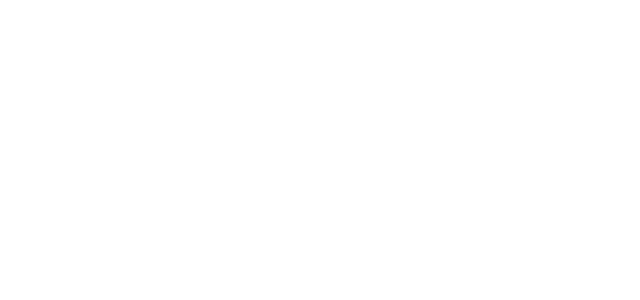
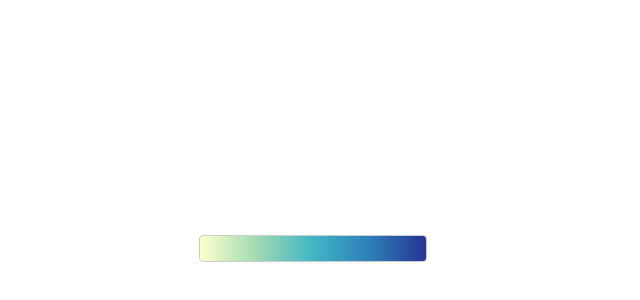
Before and after one commit to DaemonCypher/Visualization-Project, a SvelteKit app: page /story in a window 1280 px wide. Shown: the part 9886-10186 px from the top of the page, without its empty margins (0-640 px from the left). Built offline with nearby package versions, Linux system fonts and the light colour scheme.

Commit message:
added legend

```diff
--- a/src/routes/story/page-bmi.svelte
+++ b/src/routes/story/page-bmi.svelte
@@ -26,6 +26,17 @@
                 For the 1st tier, the charges are similar across BMI. But for
                 the 3rd tier, most of the people are obese (BMI>30), and the
                 charges increase with BMI.
+                <br />
+                <br />
+                <div style="color: #fc8d59; font-weight: bold;">
+                    Orange encode smoker
+                </div>
+                <div style="color: #91cf60; font-weight: bold;">
+                    Green encode non-smoker
+                </div>
+                <div style="font-weight: bold;">
+                    size of the circle encode age
+                </div>
             </h4>
             <!-- <progress value={progress} max="50"></progress> -->
             {#if progress > 10}
--- a/src/routes/story/page-smoker.svelte
+++ b/src/routes/story/page-smoker.svelte
@@ -23,6 +23,15 @@
             <h4>
                 Most of the people do not smoke. Smokers tend to pay more for
                 insurance.
+                <br />
+                <br />
+                <div class="bmi-gradient-legend">
+                    <span>Low BMI</span>
+                    <div class="gradient-bar"></div>
+                    <span>High BMI</span>
+                </div>
+                <p class="legend-caption">Deeper blue indicates higher BMI</p>
+
                 <!-- <progress value={progress} max="50"></progress> -->
                 {#if progress > 10}
                     <PieChart {insurance} group="smoker_category" />
@@ -65,4 +74,32 @@
         border: 1px solid white;
         width: 350px;
     }
+
+    .bmi-gradient-legend {
+        display: flex;
+        align-items: center;
+        gap: 10px;
+        font-family: sans-serif;
+    }
+
+    .gradient-bar {
+        width: 300px;
+        height: 25px;
+        background: linear-gradient(
+            to right,
+            #ffffcc,
+            #a1dab4,
+            #41b6c4,
+            #2c7fb8,
+            #253494
+        );
+        border: 1px solid #ccc;
+        border-radius: 4px;
+    }
+
+    .legend-caption {
+        font-size: 14px;
+        margin-top: 5px;
+        font-style: italic;
+    }
 </style>
```
